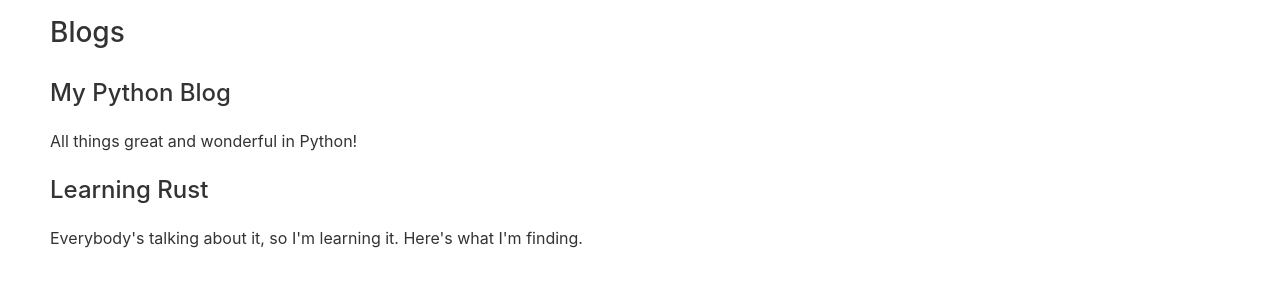
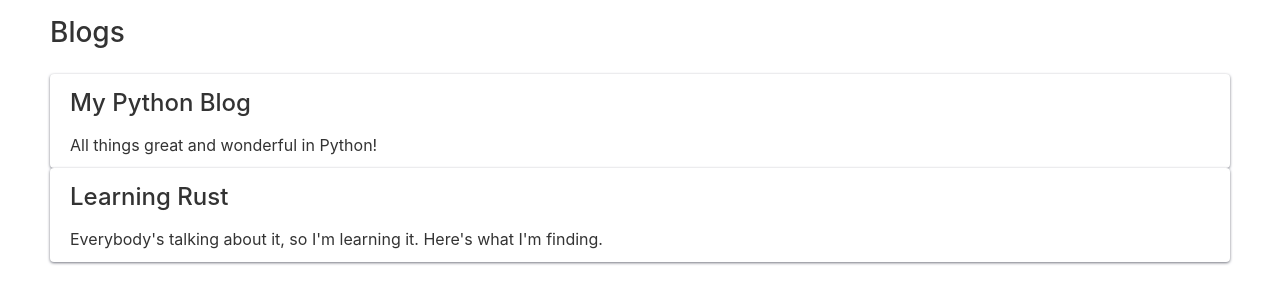
Before and after one commit to ehmatthes/django-first-principles, a Django app: page /blogs/ in a window 1280 px wide. Shown: the part 50-354 px from the top of the page. Run offline with Django 4.2, Linux system fonts and the light colour scheme; data comes from the database, SQL or seed files in the repository.

Commit message:
Blogs page uses cards.

```diff
--- a/templates/blogs.html
+++ b/templates/blogs.html
@@ -5,8 +5,12 @@
   <h2>Blogs</h2>
 
   {% for blog in blogs %}
-    <h3>{{ blog.title }}</h3>
-    <p>{{ blog.description }}</p>
+
+    <div class="card">
+      <header><h3>{{ blog.title }}</h3></header>
+      <p>{{ blog.description }}</p>
+    </div>
+
   {% empty %}
     <h3>No blogs have been added yet.</h3>
   {% endfor %}
```
